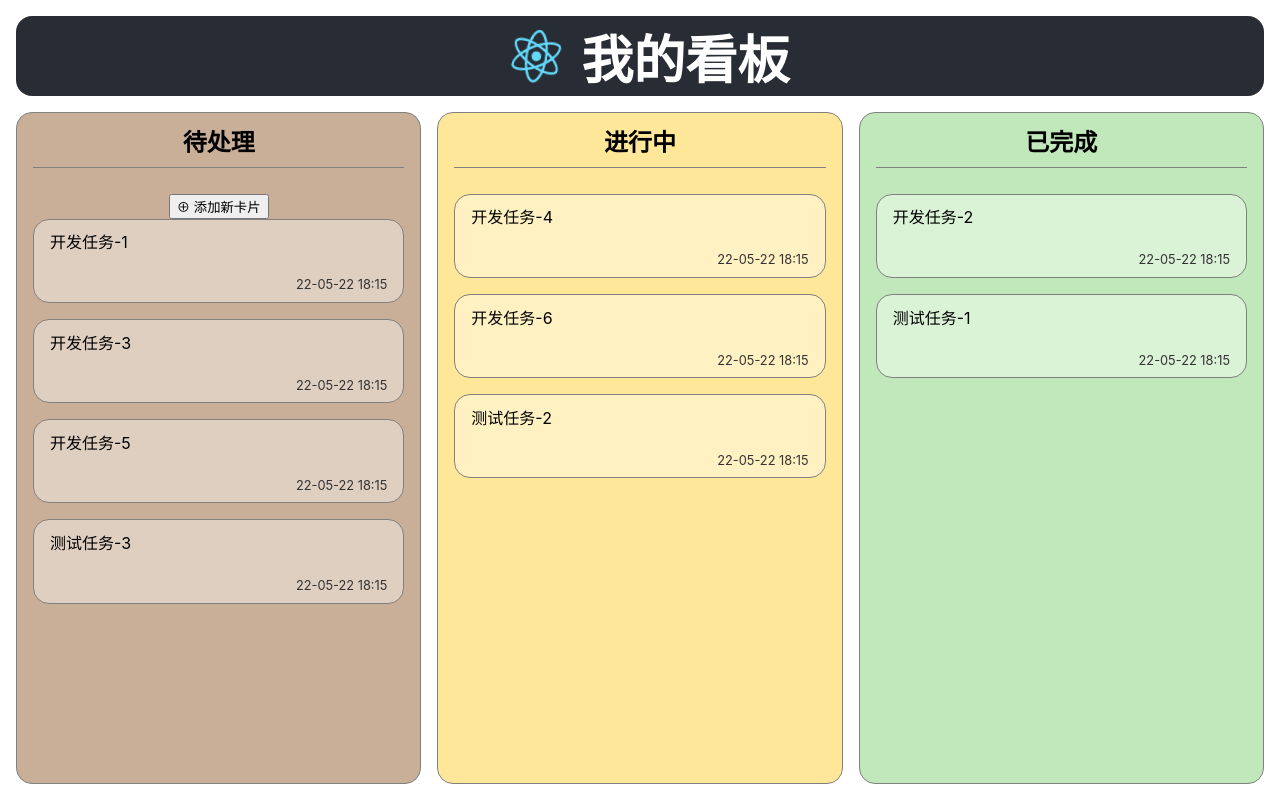
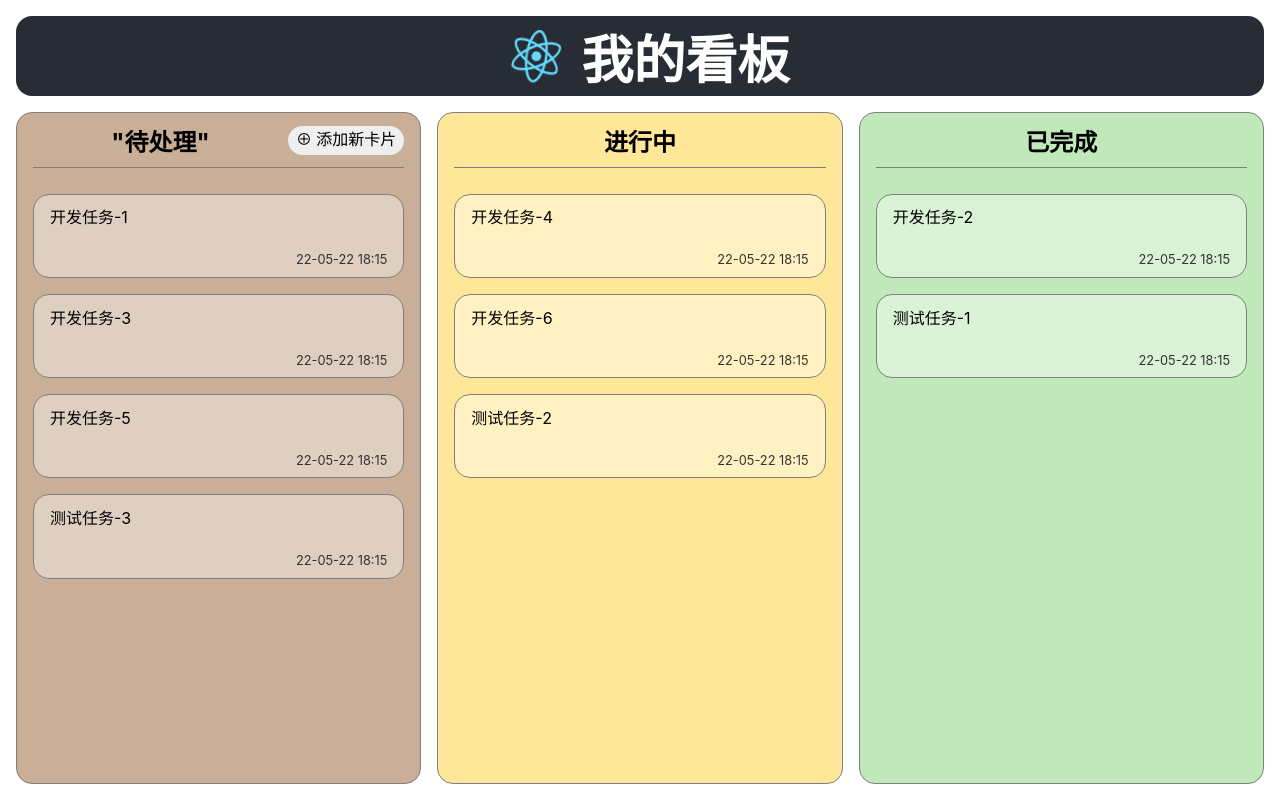
Before and after one commit to nRookie/play-with-React, a React (Create React App) app in the folder oh-my-kanban/: page / in a window 1280 px wide. Built offline with nearby package versions, Linux system fonts and the light colour scheme.

Commit message:
add button

```diff
--- a/oh-my-kanban/src/App.js
+++ b/oh-my-kanban/src/App.js
@@ -26,9 +26,6 @@ const KanbanColumn = ( { children, className, title }) => {
     </section>
   )
 }
-
-
-
 
 const KanbanNewCard = ({onSubmit}) => {
   const [title, setTitle] = useState('');
@@ -95,9 +92,10 @@ function App() {
         <img src={logo} className="App-logo" alt="logo" />
       </header>
       <KanbanBoard>
-        <KanbanColumn className="column-todo" title="待处理">
-          <button onClick={handleAdd}
-            disabled={showAdd}>&#8853; 添加新卡片</button>
+        <KanbanColumn className="column-todo" title={<>
+  "待处理"<button onClick={handleAdd}
+  disabled={showAdd}>&#8853; 添加新卡片</button>
+  </>}>
             { showAdd && <KanbanNewCard onSubmit={handleSubmit} />  }
             { todoList.map(props => <KanbanCard {...props} />)}
         </KanbanColumn>
```
